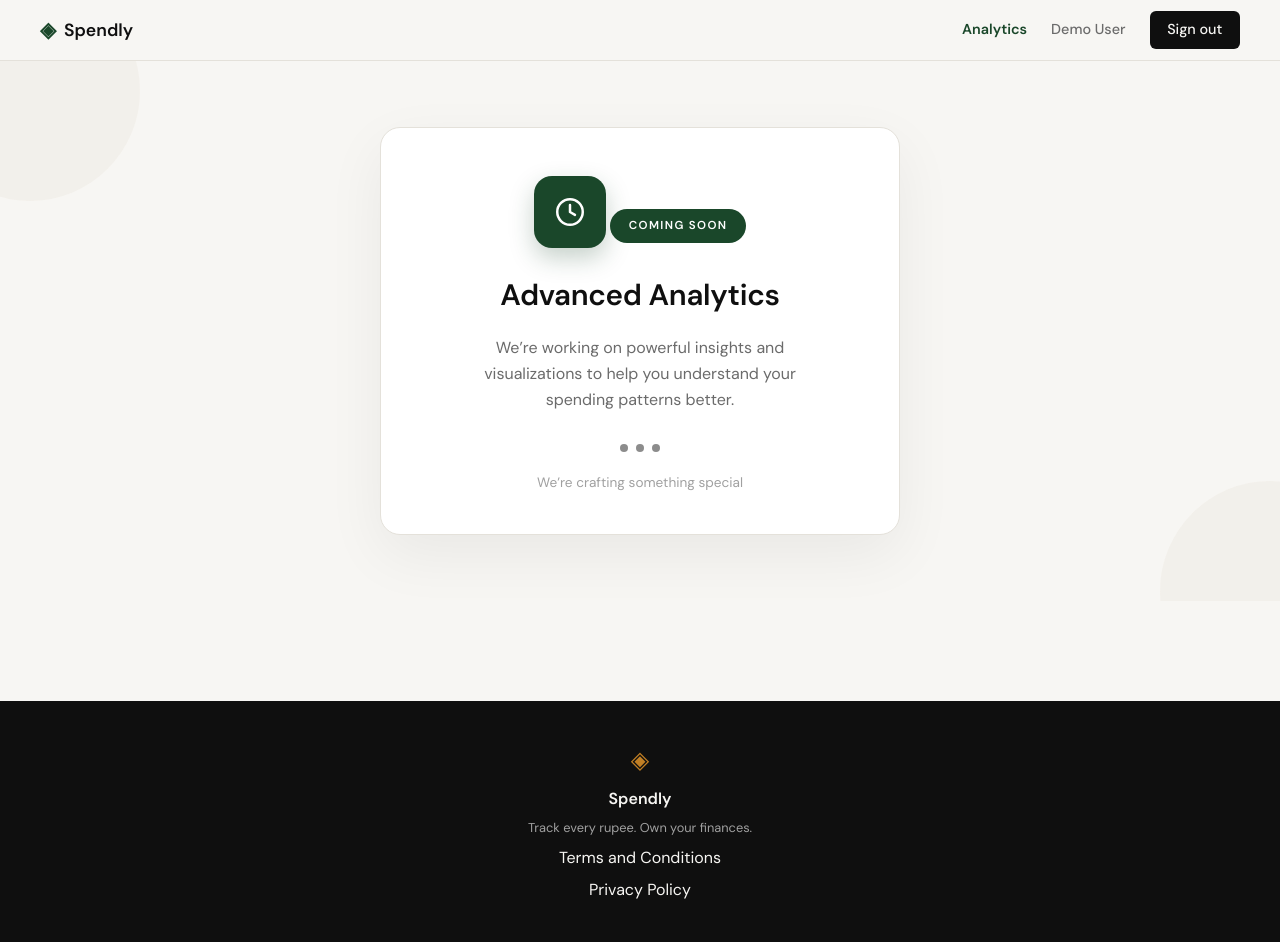
After one commit to cloudwithdeethesh/spendify, a Flask app: page /analytics in a window 1280 px wide. The commit adds this page. Run offline with Flask 3, Linux system fonts and the light colour scheme; a user stored in the database is signed in.

Commit message:
added coming soon page

```diff
--- a/app.py
+++ b/app.py
@@ -197,6 +197,13 @@ def profile():
     )
 
 
+@app.route("/analytics")
+def analytics():
+    if not session.get("user_id"):
+        return redirect(url_for("login"))
+    return render_template("analytics.html")
+
+
 @app.route("/expenses/add")
 def add_expense():
     return "Add expense — coming in Step 7"
--- /dev/null
+++ b/static/css/analytics.css
@@ -0,0 +1,130 @@
+.analytics-section {
+    position: relative;
+    min-height: calc(100vh - 60px - 200px);
+    display: flex;
+    align-items: center;
+    justify-content: center;
+    padding: 4rem 1.5rem;
+    overflow: hidden;
+}
+
+.analytics-blob {
+    position: absolute;
+    width: 220px;
+    height: 220px;
+    border-radius: 50%;
+    background: var(--paper-warm);
+    opacity: 0.6;
+    z-index: 0;
+    pointer-events: none;
+}
+
+.analytics-blob-tl {
+    top: -80px;
+    left: -80px;
+}
+
+.analytics-blob-br {
+    bottom: -100px;
+    right: -100px;
+}
+
+.analytics-card {
+    position: relative;
+    z-index: 1;
+    background: var(--paper-card);
+    border: 1px solid var(--border);
+    border-radius: var(--radius-lg);
+    padding: 3rem 2.5rem 2.5rem;
+    max-width: 520px;
+    width: 100%;
+    text-align: center;
+    box-shadow: 0 20px 60px rgba(15, 15, 15, 0.06);
+}
+
+.analytics-icon {
+    display: inline-flex;
+    align-items: center;
+    justify-content: center;
+    width: 72px;
+    height: 72px;
+    background: var(--accent);
+    color: var(--paper-card);
+    border-radius: 18px;
+    margin-bottom: 1.5rem;
+    box-shadow: 0 10px 24px rgba(26, 71, 42, 0.25);
+}
+
+.analytics-icon svg {
+    width: 34px;
+    height: 34px;
+}
+
+.analytics-badge {
+    display: inline-block;
+    background: var(--accent);
+    color: var(--paper-card);
+    font-family: var(--font-body);
+    font-size: 0.72rem;
+    font-weight: 600;
+    letter-spacing: 0.12em;
+    text-transform: uppercase;
+    padding: 0.5rem 1.15rem;
+    border-radius: 999px;
+    margin-bottom: 1.5rem;
+}
+
+.analytics-title {
+    font-family: var(--font-body);
+    font-weight: 700;
+    font-size: 1.85rem;
+    color: var(--ink);
+    margin: 0 0 1rem;
+    letter-spacing: -0.01em;
+}
+
+.analytics-body {
+    font-family: var(--font-body);
+    font-size: 1rem;
+    line-height: 1.6;
+    color: var(--ink-muted);
+    margin: 0 auto 2rem;
+    max-width: 380px;
+}
+
+.analytics-dots {
+    display: flex;
+    justify-content: center;
+    gap: 0.5rem;
+    margin-bottom: 1.25rem;
+}
+
+.analytics-dots span {
+    width: 8px;
+    height: 8px;
+    border-radius: 50%;
+    background: var(--ink-soft);
+    opacity: 0.55;
+}
+
+.analytics-note {
+    font-family: var(--font-body);
+    font-size: 0.85rem;
+    color: var(--ink-faint);
+    margin: 0;
+}
+
+@media (max-width: 600px) {
+    .analytics-card {
+        padding: 2.5rem 1.75rem 2rem;
+    }
+
+    .analytics-title {
+        font-size: 1.55rem;
+    }
+
+    .analytics-blob {
+        width: 160px;
+        height: 160px;
+    }
+}
--- a/static/css/style.css
+++ b/static/css/style.css
@@ -118,6 +118,7 @@ a { color: inherit; text-decoration: none; }
 
 .nav-links a { color: var(--ink-muted); transition: color 0.2s; }
 .nav-links a:hover { color: var(--ink); }
+.nav-links a.nav-link-active { color: var(--accent); font-weight: 600; }
 
 .nav-cta {
     background: var(--ink) !important;
--- /dev/null
+++ b/templates/analytics.html
@@ -0,0 +1,45 @@
+{% extends "base.html" %}
+
+{% block title %}Analytics — Spendly{% endblock %}
+
+{% block head %}
+<link rel="stylesheet" href="{{ url_for('static', filename='css/analytics.css') }}">
+{% endblock %}
+
+{% block content %}
+
+<section class="analytics-section">
+
+    <span class="analytics-blob analytics-blob-tl" aria-hidden="true"></span>
+    <span class="analytics-blob analytics-blob-br" aria-hidden="true"></span>
+
+    <div class="analytics-card">
+
+        <div class="analytics-icon" aria-hidden="true">
+            <svg viewBox="0 0 24 24" fill="none" stroke="currentColor" stroke-width="1.75" stroke-linecap="round" stroke-linejoin="round">
+                <circle cx="12" cy="12" r="9"></circle>
+                <polyline points="12 7 12 12 15.5 14"></polyline>
+            </svg>
+        </div>
+
+        <span class="analytics-badge">Coming Soon</span>
+
+        <h1 class="analytics-title">Advanced Analytics</h1>
+
+        <p class="analytics-body">
+            We&rsquo;re working on powerful insights and visualizations to help you understand your spending patterns better.
+        </p>
+
+        <div class="analytics-dots" aria-hidden="true">
+            <span></span>
+            <span></span>
+            <span></span>
+        </div>
+
+        <p class="analytics-note">We&rsquo;re crafting something special</p>
+
+    </div>
+
+</section>
+
+{% endblock %}
--- a/templates/base.html
+++ b/templates/base.html
@@ -20,7 +20,8 @@
             </a>
             <div class="nav-links">
                 {% if session.get('user_id') %}
-                <a href="{{ url_for('profile') }}">{{ session.get('user_name') }}</a>
+                <a href="{{ url_for('analytics') }}" class="{% if request.endpoint == 'analytics' %}nav-link-active{% endif %}">Analytics</a>
+                <a href="{{ url_for('profile') }}" class="{% if request.endpoint == 'profile' %}nav-link-active{% endif %}">{{ session.get('user_name') }}</a>
                 <a href="{{ url_for('logout') }}" class="nav-cta">Sign out</a>
                 {% else %}
                 <a href="{{ url_for('login') }}">Sign in</a>
```
